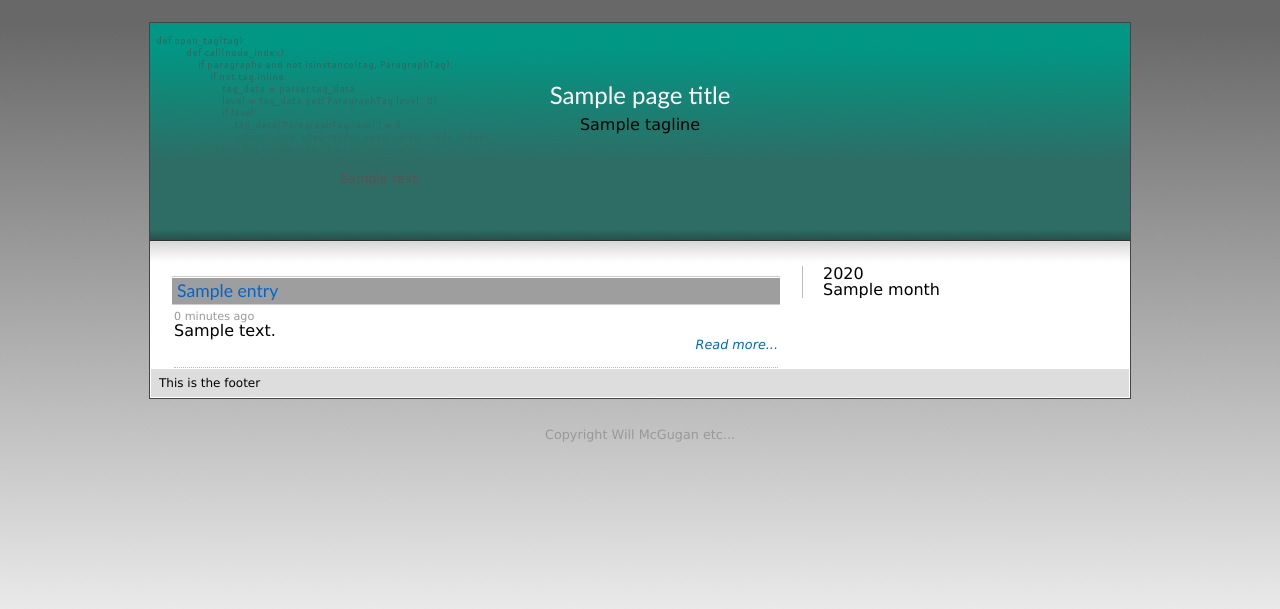
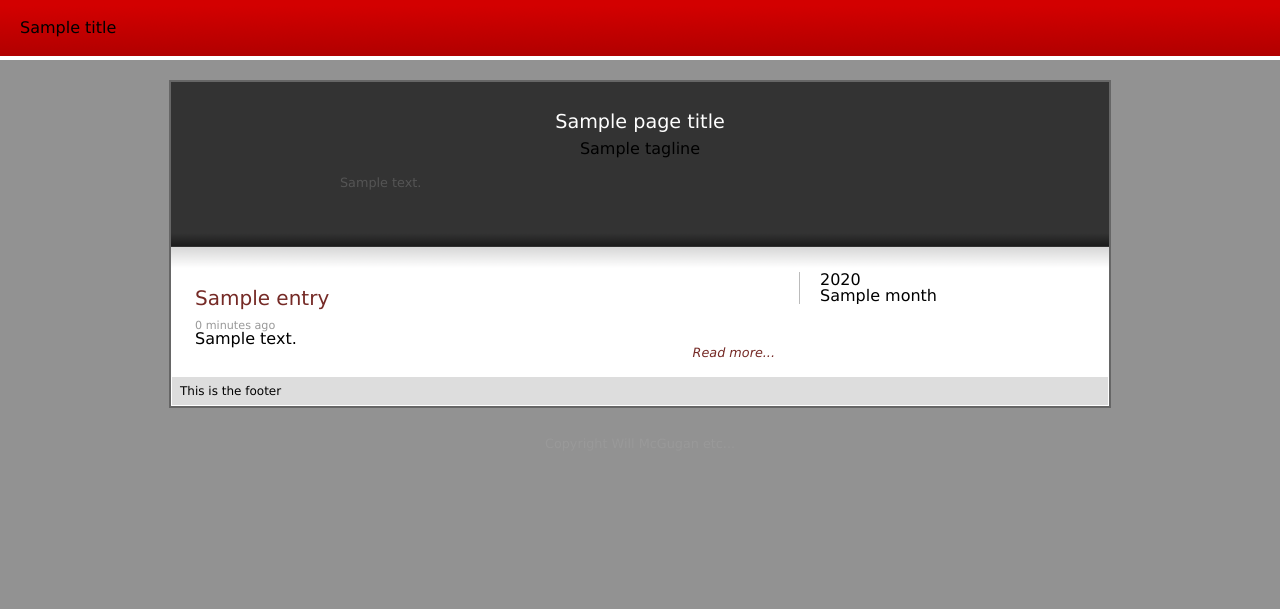
Before and after one commit to jpic/djangotechblog, a Django app: template techblog/templates/blog.html in a window 1280 px wide. Shown: the top 609 px of the page. Run offline with Django 3.2, Linux system fonts and the light colour scheme; the template is opened without the code that fills it: most values are stand-ins (such as "Sample title", 1, 10 or a date in 2020); data that the repository does not hold is empty; parts of the project's set-up code (start-up, migrations or seed data) failed here and were passed over; grey boxes are pictures that could not be loaded.

Commit message:
Changes to the design, mostly

```diff
--- a/techblog/apps/blog/models.py
+++ b/techblog/apps/blog/models.py
@@ -49,7 +49,7 @@ class Blog(models.Model):
     def posts(self):
         now = datetime.datetime.now()
         posts = self.post_set.filter(published=True,
-                                     display_time__lte=now).order_by("display_time")
+                                     display_time__lte=now).order_by("-display_time")
         return posts
 
     @models.permalink
--- a/techblog/apps/blog/views.py
+++ b/techblog/apps/blog/views.py
@@ -52,8 +52,8 @@ def blog_entry(request, blog_slug, year, month, day, slug):
         raise Http404
 
     entry = get_object_or_404(models.Post,
-                             display_time__gte=post_day_start,
-                             display_time__lt=post_day_end,
+                             #display_time__gte=post_day_start,
+                             #display_time__lt=post_day_end,
                              slug=slug,
                              published=True)
 
--- a/techblog/media/css/blog_base.css
+++ b/techblog/media/css/blog_base.css
@@ -2,18 +2,20 @@ body
 {
     background-color:#eee;
     background-color:#555;
-    font-family:"Lucida Grande",Geneva,Arial,Verdana,sans-serif;
+    font-family:"Lucida Grande","Verdana","Arial","Helvetica",sans-serif;
 
     background-color:#ededed;
-    background-image:url("/media/images/backgradient.png");
+    background-color:#929292;
+    /*background-image:url("/media/images/backgradient.png");*/
     background-repeat:repeat-x;
 }
 
 #title
 {
     margin:0 auto;
-    width:1024px;
+
     padding:0px;
+
 }
 
 #title .inner
@@ -27,21 +29,47 @@ body
     margin:0 auto;
     min-height:150px;
     background-color:#ddd;
+    background-color:#333;
+    color:white;
+    /*background-image:url(/media/images/titleshade.png);*/
+
+
     /*background-color:#aeaeae;
     background-image:url("/media/images/swirly.jpg");
     background-repeat:repeat-x;*/
-    background-image:url("/media/images/back.png");
+    /*background-image:url("/media/images/back.png");*/
 }
 
-#header h1
+.blurb
 {
-    font-family:'Trebuchet MS','Lucida Grande',Verdana,Arial,Sans-Serif;
-    font-size:150%;
+    width:500px;
+    float:right;
+}
+
+.pic
+{
+    float:left;
+    border:6px solid white;
+    margin:20px;
+    padding:0px;
+}
+
+.intro
+{
+    background-image:url(/media/images/topgradient.png);
+    padding:20px;
+    border-bottom:4px solid white;
+}
+
+.title-area h1
+{
+    font-size:120%;
     font-weight:normal;
     color:white;
     text-align:center;
     clear:both;
-    padding-top:60px;
+    padding-top:30px;
+    /*background-color:#575773;*/
 }
 
 .tagline
@@ -50,7 +78,7 @@ body
     font-weight:normal;
     color:black;
     text-align:center;
-    margin-top:10px;
+    padding-top:10px;
 }
 
 .tagline a, .tagline a:visited
@@ -77,7 +105,6 @@ body
 
 .page-summary
 {
-    font-family:"Lucida Grande",Geneva,Arial,Verdana,sans-serif;
     padding:2px 32px;
     font-size:90%;
     padding-top:12px;
@@ -89,7 +116,6 @@ body
     /*color:#FF8000;*/
     padding:10px 28px;
     margin:0;
-    font-family:"Lucida Grande",Geneva,Arial,Verdana,sans-serif;
     font-weight:bold;
     font-size:90%;
     margin:20px 2px;
@@ -100,7 +126,6 @@ body
     color:white;
     padding:4px 30px;
     margin:0;
-    font-family:"Lucida Grande",Geneva,Arial,Verdana,sans-serif;
     font-weight:bold;
     color:#eee;
 }
@@ -108,12 +133,14 @@ body
 #content
 {
     margin:0 auto;
-    width:980px;
+    width:938px;
+    margin-top:20px;
+    padding-top:0px;
 
-    border:1px solid #444;
+    /*border:1px solid #444;*/
     /*border-top:4px solid #999;*/
     background-color:#fff;
-
+    border:2px solid #666;
 
 /*    background-image:url("/media/images/blogback.png");
     background-repeat:repeat-y;*/
@@ -124,9 +151,13 @@ body
 {
     background-image:url("/media/images/bottomshadow.png");
     height:40px;
+    clear:both;
 }
 
-#header{}
+#header
+{
+    background-color:#333;
+}
 #footer{}
 
 #content-top
@@ -160,7 +191,7 @@ body
 
 #column1
 {
-    width:652px;
+    width:628px;
     float:left;
     overflow:hidden;
 }
@@ -174,7 +205,7 @@ body
 
 #column2
 {
-    width: 326px;
+    width: 308px;
     float:left;
     overflow:hidden;
     border-left:1px solid #bbb;
@@ -218,11 +249,11 @@ body
 
 #column1 p,#column2 p
 {
-    font-family:"Lucida Grande",Geneva,Arial,Verdana,sans-serif;
     font-size:80%;
-    line-height:140%;
+    line-height:130%;
     padding-bottom:.5em;
     padding-top:.5em;
+    color:#333;
 }
 
 #subtext
@@ -231,7 +262,6 @@ body
     margin:0 auto;
     padding-top:30px;
     padding-bottom:30px;
-    font-family:"Lucida Grande",Geneva,Arial,Verdana,sans-serif;
     font-size:80%;
     text-align:center;
     color:#999;
@@ -249,7 +279,7 @@ body
 {
     float:left;
     padding:4px;
-    font-family:"Lucida Grande",Geneva,Arial,Verdana,sans-serif;
+    font-family:Helvetica,Arial,sans-serif;
     padding:4px 20px 4px 30px;
 }
 
@@ -261,8 +291,8 @@ body
     font-size:90%;
     margin:4px;
 
-    border-top:1px solid #ccc;
-    border-bottom:1px solid #ccc;
+/*    border-top:1px solid #ccc;
+    border-bottom:1px solid #ccc;*/
     background-image:url("/media/images/subtlegradient.png");
     background-position:0 1px;
     background-repeat:repeat-x;
@@ -301,7 +331,7 @@ body
 
 a
 {
-    color:#0066cc;
+    color:#752A26;
     font-weight:bold;
     text-decoration:none;
 }
@@ -313,28 +343,30 @@ a:hover
 
 a:visited
 {
-    color:#cc6600;
+    color:#752A26;
 }
 
 a:active
 {
-    color:#cc6600;
+    color:#752A26;
 }
 
-h2
+#column1 h1
 {
-    font-size:110%;
-    /*font-weight:bold;*/
+    font-size:20px;
+    font-weight:400;
     margin:10px -2px;
+
     color:#555;
-    font-family:'Trebuchet MS','Lucida Grande',Verdana,Arial,Sans-Serif;
+    color:#0066cc;
+    color:#194c7f;
 
-    border-top:1px solid #ccc;
-    border-bottom:1px solid #ccc;
-    background-image:url("/media/images/subtlegradient.png");
+    /*border-top:1px solid #ccc;
+    border-bottom:1px solid #ccc;*/
+    /*background-image:url("/media/images/subtlegradient.png");*/
     background-position:0 1px;
     background-repeat:repeat-x;
-    padding:5px;
+    padding:6px 2px;
     clear:both;
 }
 
@@ -365,13 +397,14 @@ strong {font-weight:bold;}
     color:#555;
     text-align:justify;
     font-weight:normal;
-    padding-top:40px;
-    padding-bottom:40px;
+    padding-top:20px;
+    padding-bottom:20px;
 }
 
 .summary-area p
 {
     color:white;
+    line-height:120%;
 }
 
 .summary-area a
@@ -390,7 +423,7 @@ strong {font-weight:bold;}
 .entry
 {
     clear:both;
-    border-bottom:1px dotted #bbb;
+
     padding-bottom:16px;
 }
 
--- a/techblog/templates/blog.html
+++ b/techblog/templates/blog.html
@@ -8,7 +8,7 @@
 {% block column1 %}
 {% for entry in entries %}
 <div class="entry">
-<h2><a href="{{ entry.date_url }}">{{ entry.title }}</a></h2>
+<h1><a href="{{ entry.date_url }}">{{ entry.title }}</a></h1>
 <div class="post-subtitle">{{ entry.display_time|timesince }} ago</div>
 
 {% if not entry.content_summary_html %}
--- a/techblog/templates/blog_base.html
+++ b/techblog/templates/blog_base.html
@@ -14,23 +14,22 @@
 </head>
 
 <body>
-    <div id="title">
-        <div class="inner">
-        </div>
+
+    <div class="intro">
+        <h1>{{ title }}</h1>
     </div>
+
     <div id="content">
-
         <div id="header">
             <div class="inner">
-
-
                 <div class="title-area">
 
-                <h1>{% block page_title %}{{ page_title }}{% endblock %}</h1>
+                <h1>{{ page_title }}</h1>
                 <div class="tagline">{% block tagline %}{{ tagline }}{% endblock %}</div>
 
                 {% block summary_area %} {% endblock %}
                 </div>
+
                 <div class="bottom-shadow"> </div>
 
 
@@ -87,7 +86,7 @@ You should be aware that these frameworks are often criticized for bloating the
             <div class="inner">
                 <div class="column2-content">
                     {% block column2 %}
-                    <h2>About Me</h2>
+                    <h1>About Me</h1>
                     <p>
                         <img class="mug-shot" src="/media/images/mugshot.jpg"/>
                         I'm a software developer and author, living in London.
--- a/techblog/templates/blog_entry.html
+++ b/techblog/templates/blog_entry.html
@@ -2,11 +2,13 @@
 {% block title %}{{ blog.title }}{% endblock %}
 
 {% block column1 %}
-<h2>{{ entry.title }}</h2>
+<h1>{{ entry.title }}</h1>
 <div class="post-subtitle">{{ entry.display_time|timesince }} ago</div>
 
 {{ entry.content_html|safe }}
 
 {% endblock %}
 
+{% block summary_area %} {% endblock %}
+
 {% block tagline %}<a href="{{ entry.blog.get_absolute_url }}">{{ tagline }}</a>{% endblock %}
```
Also changed, not shown: techblog/media/images/bottomshadow.png, techblog/media/images/titleshade.png (added), techblog/media/images/topgradient.png (added).
